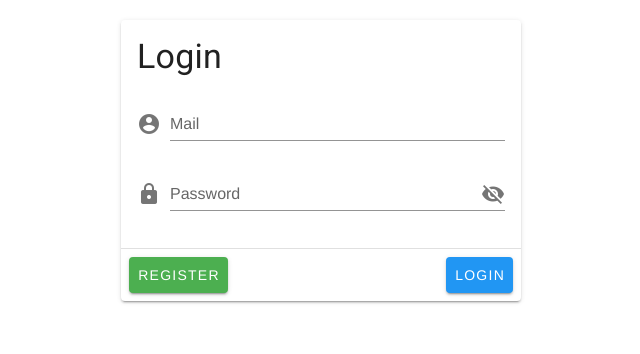
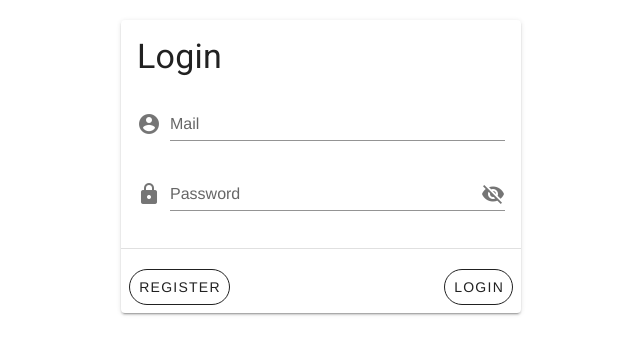
Before and after one commit to lew22/TFFinanzas, a Vue app: page / in a window 1280 px wide. Shown: the top 354 px of the page, without its empty margins (319-959 px from the left). Built offline with nearby package versions, Linux system fonts and the light colour scheme.

Commit message:
new login and register

```diff
--- a/src/components/agregar-deuda.vue
+++ b/src/components/agregar-deuda.vue
@@ -145,12 +145,11 @@
 
             <v-spacer></v-spacer>
 
-            <v-btn text @click="submit(); dialog.value = false " class="success mx-0 mt-3">Agregar tabla</v-btn>
+            <v-btn text @click="submit(); dialog.value = false " outlined rounded color="green" class="mx-0 mt-3">Crear</v-btn>
             <v-spacer></v-spacer>
-            <v-btn  @click="dialog.value=false" class="error mx-0 mt-3"> Cancelar</v-btn>
+            <v-btn  @click="dialog.value=false" outlined rounded color="red" class="mx-0 mt-3"> Cancelar</v-btn>
           </v-form>
         </v-card-text>
-
 
       </v-card>
 
--- a/src/components/login.vue
+++ b/src/components/login.vue
@@ -23,9 +23,9 @@
       </v-card-text>
       <v-divider></v-divider>
       <v-card-actions>
-        <v-btn color="success">Register</v-btn>
+        <v-btn rounded outlined class ="mx-0 mt-3">Register</v-btn>
         <v-spacer></v-spacer>
-        <v-btn color="info" @click="validate">Login</v-btn>
+        <v-btn rounded outlined class ="mx-0 mt-3" @click="validate">Login</v-btn>
       </v-card-actions>
     </v-card>
 </template>
```
Also changed, not shown: server/db.json (+13 -1 lines), src/components/descuento.vue (+0 -117 lines), src/components/estadisticas-inicio.vue (+0 -55 lines).
